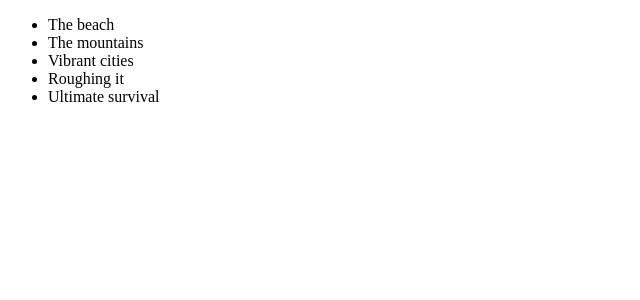
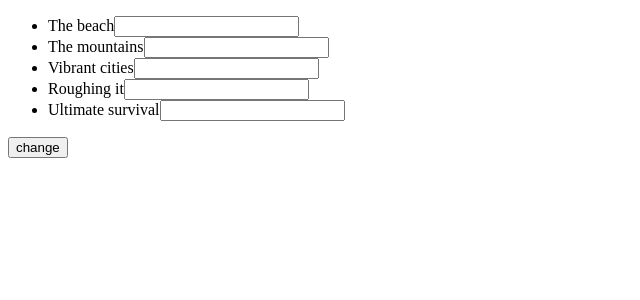
Before and after one commit to Maamun/ultCoReact, a React (Create React App) app in the folder ult-react-co/: page / in a window 1280 px wide. Shown: the top 300 px of the page, without its empty margins (0-640 px from the left). Built offline with nearby package versions, Linux system fonts and the light colour scheme.

Commit message:
Understanding the key prop

```diff
--- a/ult-react-co/src/UltimateHolidayList.js
+++ b/ult-react-co/src/UltimateHolidayList.js
@@ -1,4 +1,4 @@
-import React from 'react';
+import React , {useState} from 'react';
 
 const list = [
     {id: 1, name: 'The beach'},
@@ -17,4 +17,56 @@ const list = [
          }</ul>
      </section>
  )
-export default UltimateHolidayList;
+
+
+/* React reconciler need to constantly check and compare for changes, to update the browser dom correctly and efficiently, with lists we need to provide extra informations. This is because always exhaustively comparing and re-rendering lists, would be extremely expensive in term of performance. What we need to do is to provide a key prop to the parent element, and this key prop should be populated with unique string value.
+- The key prop is only important to react and it get stripped off hen rendering the DOM.
+this is good as react does not pollute our browser dom with invalid or unnecessary decorator.
+- By providing this unique key prop, we asssit the react reconciler as now it only has to check these unique values to see if something in the list has changed.
+- The callback function of the map function is also passing an index argument, could we use this to populate into the key prop ? we can BUT WE REALLY SHOULDN'T,the reason is that this index value is the index in the current version of the array and it's not linked to the data in the array. if we render a static array that never changes we can do it, but it should usually be avoided. it also leads to more expensive checks by the reconciler and sometimes it will break own completely.
+  */
+ // example to undertand the key prop
+ /* eventhough the list items are being displayed in the right order, the inputs are not moving with the list items !! the reason for this is beacause we've used the index instead of a value thats is attached to the item itself, the reconciler can not properly calculate which input should be displayed in which list item.
+ this is a very specific example where it goes wrong and often it will appear to work very well, however you'll never know when this scenario will hit you and also the reconciler has to do more expensive calculations hen we use index, so it's always a better idea to use a unique value thats is already present on the item you are mapping.
+ --- If we diligently write unique key prop values onto our mapped collection, it will avoid very nasty and hard to find bugs from cropping up later in our react application
+ - we can not write any props on the short-hand version of Fragment
+ < key='....'>WE CAN NOT DO THIS</>
+ */
+
+ const list1 = [
+    'The beach',
+    'The mountains',
+    'Vibrant cities',
+    'Roughing it',
+    'Ultimate survival'
+];
+
+const list2 = [
+    'The beach',
+    'Roughing it',
+    'Vibrant cities',
+    'The mountains',
+    'Ultimate survival'
+];
+const UltimateHolidayList2 = () => {
+    const [list, setList] = useState(list1);
+    const onClickHandler = () => {
+        setList(list === list1 ? list2 : list1 )
+    }
+
+    const displayList = list.map((item, index) => (
+        <li key={index.toString()}>
+            <label htmlFor={`item-${index}`}>{item}</label>
+            <input id={`item-${index}`} type="text"/>
+        </li>
+    ));
+    return (
+        <section>
+         <ul>{displayList}</ul>
+         <button type='button' onClick={onClickHandler}>change</button>
+     </section>
+    )
+}
+/* if we comapre the 2 lists, we see that they contain the same values, however the order of the entries is somewhat diffrent. */
+
+export default UltimateHolidayList2;
```
